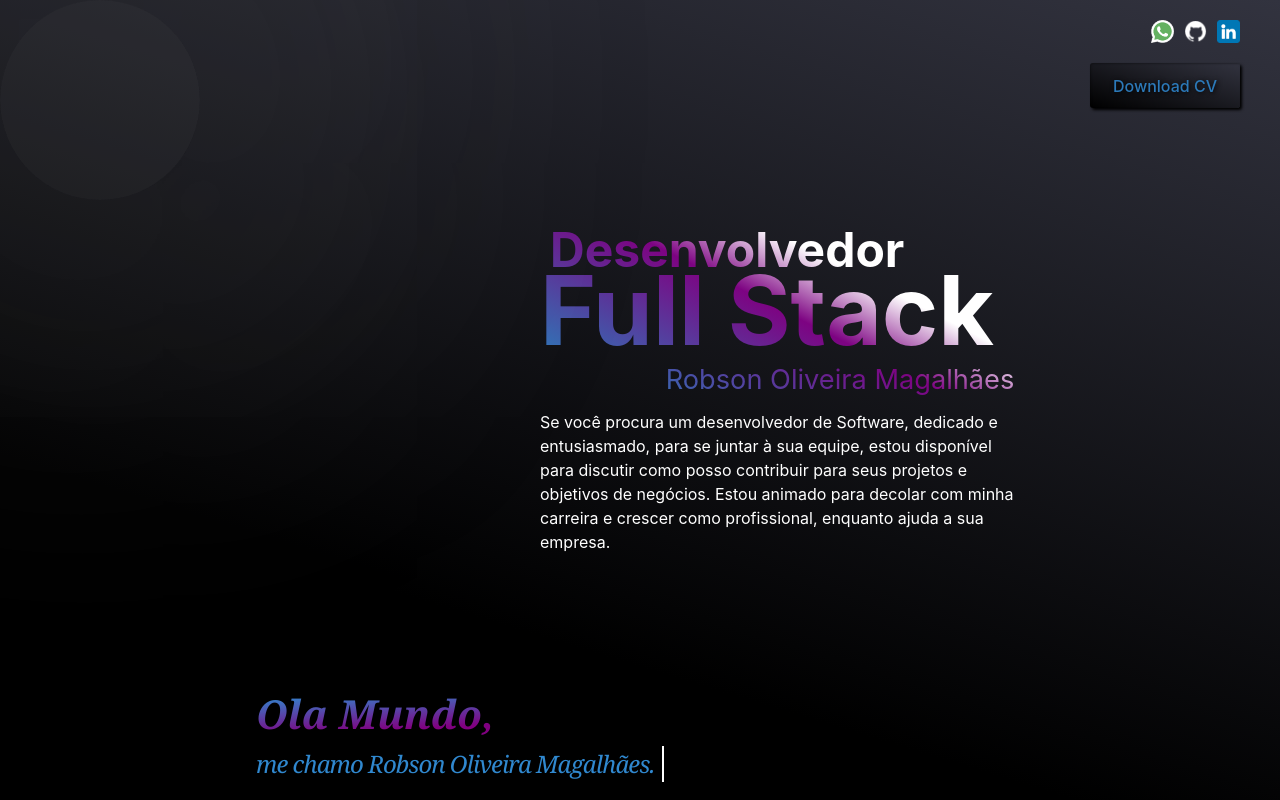
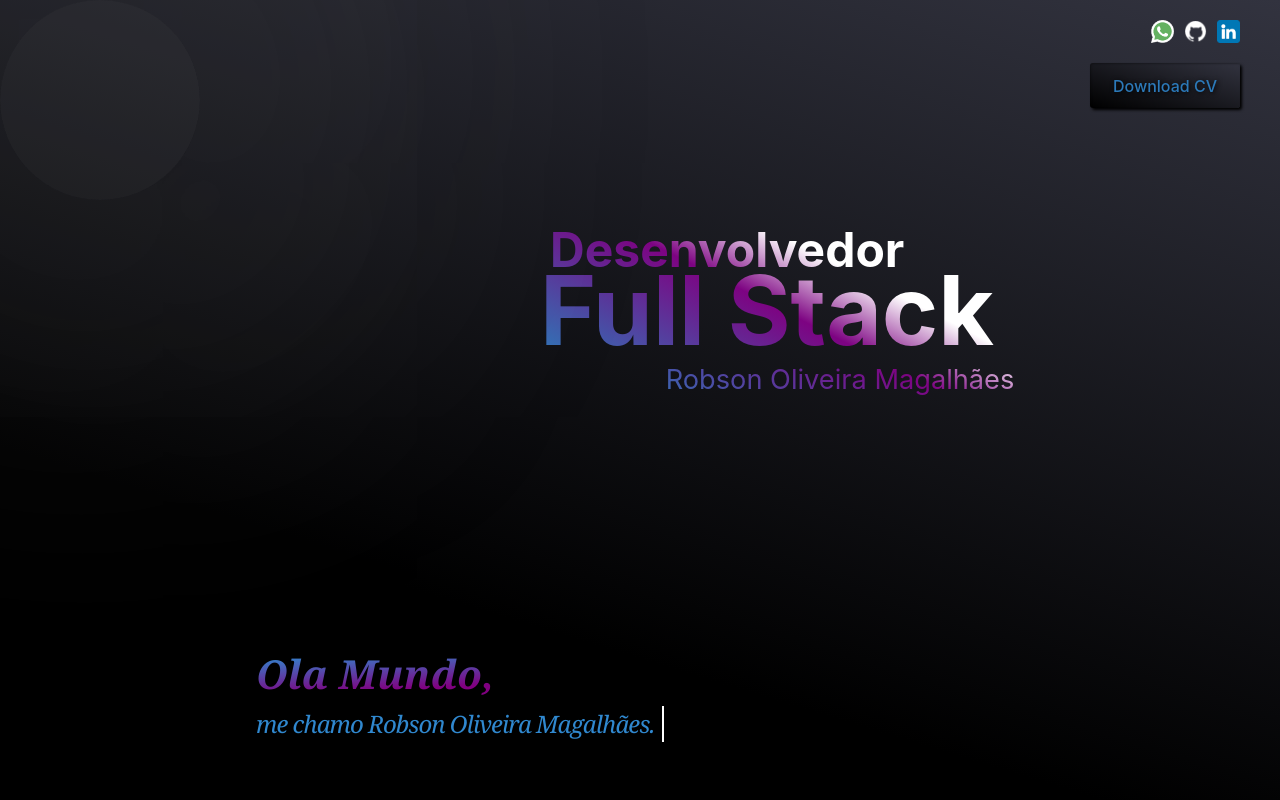
Before and after one commit to robson-magalhaes/portfolio, a React (Vite) app: page / in a window 1280 px wide. Shown: the top 800 px of the page. Built offline with nearby package versions, Linux system fonts and the light colour scheme.

Commit message:
performance

```diff
--- a/src/pages/SinglePage.jsx
+++ b/src/pages/SinglePage.jsx
@@ -106,7 +106,7 @@ export const SinglePage = () => {
               <div>Robson Oliveira Magalhães</div>
             </C.PerfilTitulo>
             <C.PerfilDescricao>
-              Se você procura um desenvolvedor de Software, dedicado e entusiasmado, para se juntar à sua equipe, estou disponível para discutir como posso contribuir para seus projetos e objetivos de negócios. Estou animado para decolar com minha carreira e crescer como profissional, enquanto ajuda a sua empresa.
+              {/* Se você procura um desenvolvedor de Software, dedicado e entusiasmado, para se juntar à sua equipe, estou disponível para discutir como posso contribuir para seus projetos e objetivos de negócios. Estou animado para decolar com minha carreira e crescer como profissional, enquanto ajuda a sua empresa. */}
             </C.PerfilDescricao>
           </C.PerfilApresentacao>
         </C.HeaderPerfil>
--- a/src/pages/styled.js
+++ b/src/pages/styled.js
@@ -46,7 +46,8 @@ export const HeaderPerfil = styled.div`
 export const PerfilApresentacao = styled.div`
     padding: 20px;
     margin-top: 70px;
-
+    width: 100%;
+    height: 100%;
     @media (max-width: 768px) {
         padding: 0;
         display: flex;
@@ -61,6 +62,7 @@ export const PerfilDescricao = styled.p`
     color: var(--cor-quarta);
     align-self: center;
     width: 80%;
+    height: auto;
 `
 export const PerfilTitulo = styled.div`
     translate: 0px;
```
